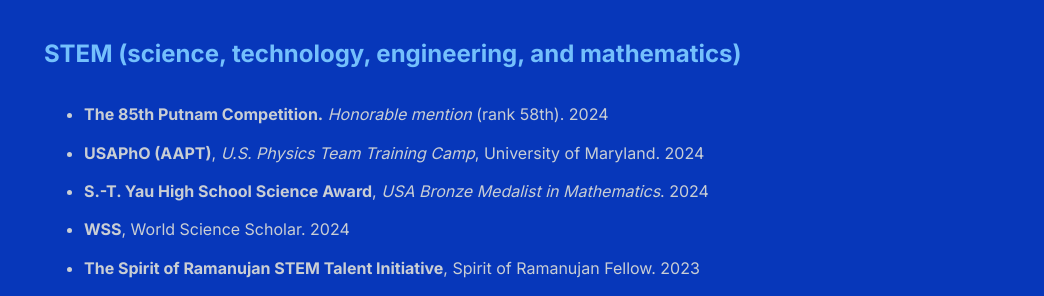
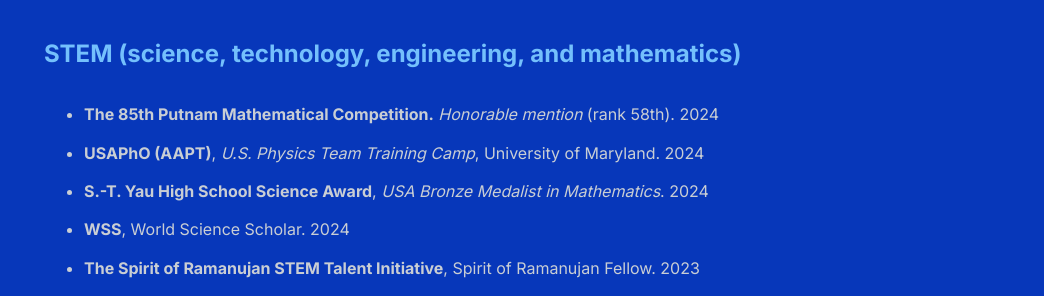
Before and after one commit to shihankanungo/shihankanungo.github.io, a Jekyll site: the page built from honors.md, in a window 1280 px wide. Shown: the part 176-472 px from the top of the page, without its empty margins (236-1280 px from the left). Built offline with Jekyll 4.4.1, drawn with Linux system fonts in a browser that asks for light colours.

Commit message:
Update honors.md

```diff
--- a/honors.md
+++ b/honors.md
@@ -5,7 +5,7 @@
 
 ## STEM (science, technology, engineering, and mathematics)
 
-- **The 85th Putnam Competition.** *Honorable mention* (rank 58th). 2024
+- **The 85th Putnam Mathematical Competition.** *Honorable mention* (rank 58th). 2024
 - **USAPhO (AAPT)**, *U.S. Physics Team Training Camp*, University of Maryland. 2024
 - **S.-T. Yau High School Science Award**, *USA Bronze Medalist in Mathematics*. 2024
 - **WSS**, World Science Scholar. 2024
```
